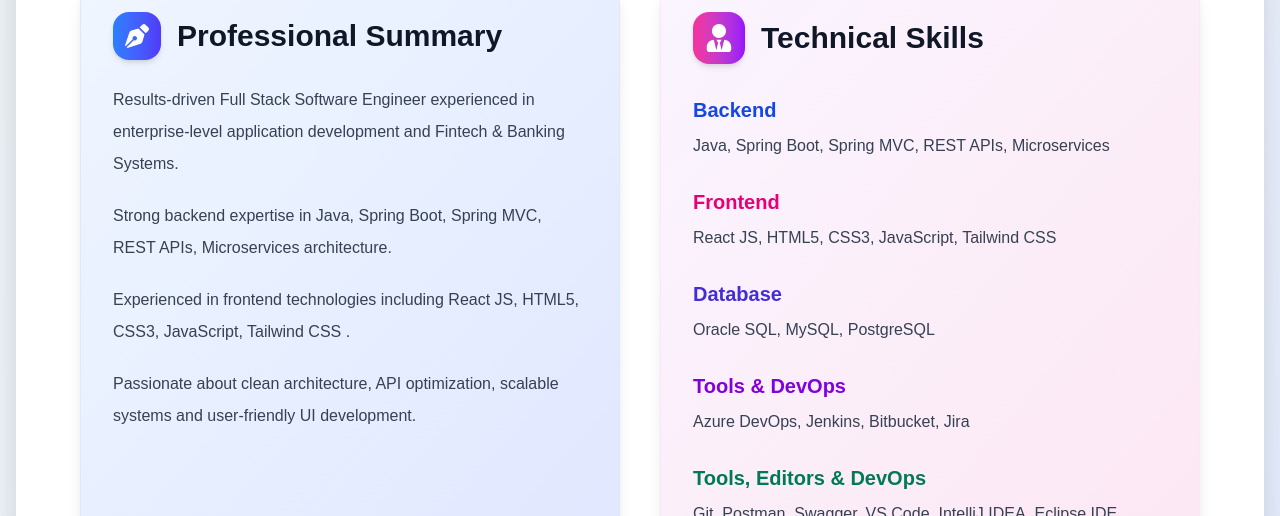
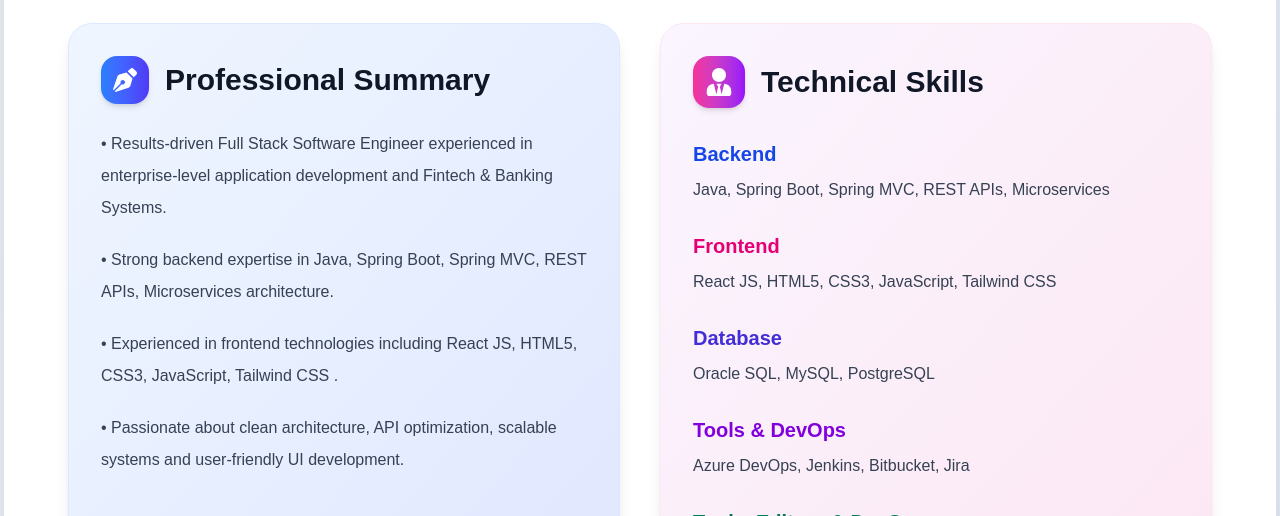
Before and after one commit to Bed-prakash/Portfolio, a React (Vite) app: page / in a window 1280 px wide. Shown: the part 1404-1920 px from the top of the page. Built offline with nearby package versions, Linux system fonts and the light colour scheme.

Commit message:
updated and added alignment

```diff
--- a/src/components/About.jsx
+++ b/src/components/About.jsx
@@ -1,5 +1,5 @@
 import { FaBriefcase, FaBuilding, FaCode, FaGraduationCap, FaPenNib, FaUserTie } from "react-icons/fa";
-import { experiencePoints, PROFILE } from "./common/constant";
+import { experiencePoints, PROFILE } from "./common/Constant";
 // import { BiBriefcaseAlt } from "react-i
 import { GraduationCap, Briefcase, Code2 } from "lucide-react";
 function About() {
@@ -23,7 +23,7 @@ function About() {
     streamWithCgpa = " Electrical Engineering: 8.73 / 10 ",
   } = PROFILE || {};
   return (
-    <div className="min-h-screen bg-gradient-to-br from-slate-100 via-blue-50 to-indigo-100 px-4 py-4">
+    <div className="min-h-screen bg-gradient-to-br from-slate-100 via-blue-50 to-indigo-100 px-1 py-1 mt-4">
       {/* Main Container */}
       <div className="max-w-7xl mx-auto bg-white rounded-[40px] shadow-2xl overflow-hidden">
         {/* Hero Section */}
@@ -59,20 +59,20 @@ function About() {
               </div>
 
               <div className="space-y-5 text-gray-700 text-base leading-8">
-                <p>
+                <p><span>• </span>
                   Results-driven Full Stack Software Engineer experienced in
                   enterprise-level application development and {industry.trim()}.
                 </p>
 
-                <p>
+                <p><span>• </span>
                   Strong backend expertise in {backend.replaceAll(" |",",")} architecture.
                 </p>
 
-                <p>
+                <p><span>• </span>
                   Experienced in frontend technologies including {frontend.replaceAll(" |",",")}.
                 </p>
 
-                <p>
+                <p><span>• </span>
                   Passionate about clean architecture, API optimization,
                   scalable systems and user-friendly UI development.
                 </p>
@@ -185,7 +185,7 @@ function About() {
                 </div>
               </div>
 
-              <div className="space-y-4 text-gray-700 text-base leading-7">
+              <div className="space-y-4 text-gray-700 text-base leading-7 text-justify">
                 {experiencePoints?.map((point, index) => (
                   <p key={index}>
                     ✔ {point}
--- a/src/components/Contact.jsx
+++ b/src/components/Contact.jsx
@@ -20,7 +20,7 @@ import {
 import { ToastContainer, toast } from "react-toastify";
 import "react-toastify/dist/ReactToastify.css";
 import ContactToast from "./common/ContactToast";
-import { PROFILE } from "./common/constant";
+import { PROFILE } from "./common/Constant";
 
 function Contact() {
 
@@ -64,35 +64,9 @@ function Contact() {
     valueClassName,
   }) => {
     return (
-      <div
-        className={`
-          bg-white
-          border
-          ${borderColor}
-          rounded-3xl
-          shadow-lg
-          p-8
-          hover:-translate-y-2
-          hover:shadow-2xl
-          transition
-          duration-300
-        `}
-      >
+      <div className={`bg-white border ${borderColor} rounded-3xl shadow-lg p-8 hover:-translate-y-2 hover:shadow-2xl transition duration-300`}>
         <div className="flex items-center gap-5">
-          <div
-            className={`
-              w-16
-              h-16
-              rounded-full
-              ${iconBg}
-              flex
-              items-center
-              justify-center
-              text-white
-              text-3xl
-              shadow-lg
-            `}
-          >
+          <div className={`w-16 h-16 rounded-full ${iconBg} flex items-center justify-center text-white text-3xl shadow-lg`}>
             {icon}
           </div>
 
@@ -116,7 +90,7 @@ function Contact() {
   };
 
   return (
-    <div className="min-h-screen bg-[#f7f9fc] px-4 md:px-4 py-4 overflow-hidden relative">
+    <div className="min-h-screen bg-[#f7f9fc] px-2 md:px-2 py-2 overflow-hidden relative mt-4">
       {/* Toast */}
       <ToastContainer
         position="bottom-right"
@@ -242,7 +216,6 @@ function Contact() {
           {/* Left Side */}
           <div className="p-12 flex flex-col justify-center relative overflow-hidden">
             <div className="absolute top-0 left-0 w-full h-full bg-gradient-to-br from-blue-50 to-indigo-50 opacity-70"></div>
-
             <div className="relative z-10">
               <div className="w-28 h-28 rounded-full bg-gradient-to-br from-blue-100 to-indigo-100 flex items-center justify-center text-5xl text-blue-600 mb-8 shadow-lg">
                 <FaPaperPlane />
@@ -252,7 +225,7 @@ function Contact() {
                 Let's Connect!
               </h2>
 
-              <p className="text-gray-600 text-lg leading-9 mb-10">
+              <p className="text-gray-600 text-lg leading-9 mb-10 text-justify">
                 Have a question or want to work together? Fill out the form and
                 I’ll connect with you soon.
               </p>
--- a/src/components/Home.jsx
+++ b/src/components/Home.jsx
@@ -4,7 +4,7 @@ import Contact from "./Contact";
 import Projects from "./Projects";
 import SocialButtons from "./SocialButtons";
 import TechTags from "./TechTags";
-import { PROFILE } from "./common/constant";
+import { PROFILE } from "./common/Constant";
 
 function Home() {
   const {
@@ -23,7 +23,7 @@ function Home() {
   return (
     <section className="min-h-screen bg-gray-100">
       {/* Main Content */}
-      <div className="max-w-7xl mx-auto grid  px-4 py-4 md:grid-cols-[1.5fr_1fr] gap-12 items-center">
+      <div className="max-w-7xl mx-auto grid md:grid-cols-[1.5fr_1fr] gap-12 items-center px-2 py-2 mt-4">
         {/* Left Content */}
         <div className="space-y-6 text-center md:text-left">
           {/* Welcome */}
@@ -87,11 +87,11 @@ function Home() {
         </div>
 
         {/* Right Image */}
-        <div className="flex flex-col items-center-safe">
+        <div className="flex flex-col items-center-safe md:mt-10">
           <img
             src={bed}
             alt={name}
-            className="mt-10 w-full max-w-[500px] sm:max-w-[410px] md:max-w-[450px] h-[500px] md:h-[460px] rounded-3xl shadow-2xl object-cover hover:scale-[1.02] transition duration-500"
+            className="md:mt-10 w-full max-w-[500px] sm:max-w-[410px] md:max-w-[450px] h-[500px] md:h-[460px] rounded-3xl shadow-2xl object-cover hover:scale-[1.02] transition duration-500"
           />
 
           {/* Social Buttons */}
--- a/src/components/Projects.jsx
+++ b/src/components/Projects.jsx
@@ -1,6 +1,6 @@
   import { useState } from "react";
 
-import { projects } from "./common/constant";
+import { projects } from "./common/Constant";
 
   function Projects() {
     const [openIndex, setOpenIndex] = useState(null);
@@ -248,7 +248,7 @@ import { projects } from "./common/constant";
   //   ];
 
     return (
-      <div className="min-h-screen bg-gradient-to-br from-slate-100 via-blue-50 to-indigo-100 px-4 py-4">
+      <div className="min-h-screen bg-gradient-to-br from-slate-100 via-blue-50 to-indigo-100 px-2 py-2 mt-4">
         <div className="max-w-7xl mx-auto">
           {/* Heading */}
           <div className="text-center mb-14">
@@ -304,7 +304,7 @@ import { projects } from "./common/constant";
                     {project.tech}
                   </p>
 
-                  <p className="text-gray-600 text-[15px] leading-7 mb-5">
+                  <p className="text-gray-600 text-[15px] leading-7 mb-5 text-justify">
                     {project.desc}
                   </p>
 
```
